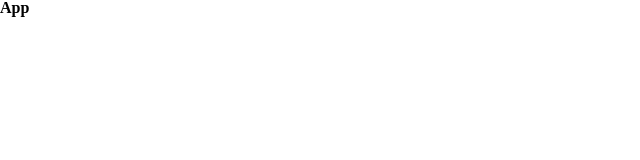
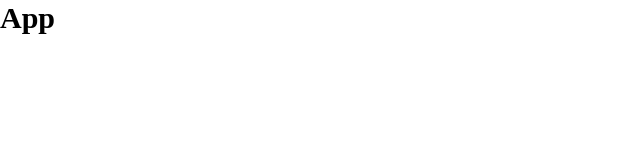
Before and after one commit to Everame/iteacloud, a React (Vite) app: page / in a window 1280 px wide. Shown: the top 160 px of the page, without its empty margins (0-640 px from the left). Built offline with nearby package versions, Linux system fonts and the light colour scheme.

Commit message:
Change radialbar of ui unit

```diff
--- a/src/shared/ui/radialChartMultipie/radialChartMultipie.tsx
+++ b/src/features/radialChartMultipie/radialChartMultipie.tsx
@@ -1,4 +1,5 @@
-import { Flex, Progress } from 'antd'
+import Flex from '@/shared/ui/Flex/Flex'
+import Progress from '@/shared/ui/Progress/Progress'
 
 interface IData {
     name: string
--- a/tailwind.config.js
+++ b/tailwind.config.js
@@ -1,31 +1,109 @@
 /** @type {import('tailwindcss').Config} */
+
 export default {
-    content: ['./index.html', './src/**/*.{js,ts,jsx,tsx}'],
+    content: [
+        './index.html',
+        './src/**/*.{js,ts,jsx,tsx}',
+        './.storybook/**/*.ts',
+    ],
+    future: {
+        hoverOnlyWhenSupported: true,
+    },
     theme: {
         extend: {
             colors: {
-                info: '#A0AEC0',
-                border: '#E2E8F0',
-                grey800: '#2D3748',
-                grey600: '#718096',
-                grey500: '#A0AEC0',
-                grey400: '#CBD5E0',
-                accent: '#0066FF',
-                secondary: '#DEEBFC',
-                halfaccent: '#3385FF',
-                success: '#66CB9F',
-                error: '#F16063',
-                warning: '#FFD363',
-                pressSecondary: '#76ACFB',
-            },
-            boxShadow: {
-                sm: '0px 3px 8px -1px rgba(50, 50, 71, 0.05),0px 0px 1px 0px rgba(12, 26, 75, 0.24)',
-            },
+                'color-info': '#A0AEC0',
+                'color-border': '#E2E8F0',
+                'color-grey800': '#2D3748',
+                'color-grey600': '#718096',
+                'color-grey500': '#A0AEC0',
+                'color-grey400': '#CBD5E0',
+                'color-grey200': '#EDF2F7',
+                'color-accent': '#0066FF',
+                'color-secondary': '#DEEBFC',
+                'color-halfaccent': '#3385FF',
+                'color-success': '#66CB9F',
+                'color-error': '#F16063',
+                'color-third': '#A8CBEE',
+                'color-warning': '#FFD363',
+                'color-press-secondary': '#76ACFB',
             },
             fontFamily: {
                 openSans: ['OpenSans'],
                 inter: ['Inter'],
                 raleway: ['Raleway'],
+            },
+            boxShadow: {
+                sm: '0px 3px 8px -1px rgba(50, 50, 71, 0.05),0px 0px 1px 0px rgba(12, 26, 75, 0.24)',
+            },
+            borderWidth: {
+                1: '1px',
+                2: '2px',
+                3: '3px',
+                4: '4px',
+            },
+            borderRadius: {
+                none: '0px',
+                sm: '2px',
+                DEFAULT: '4px',
+                md: '6px',
+                lg: '8px',
+                xl: '12px',
+                '2xl': '16px',
+                '3xl': '24px',
+                full: '50%',
+            },
+            spacing: {
+                px: '1px',
+                0: '0',
+                0.5: '2px',
+                1: '4px',
+                1.5: '6px',
+                2: '8px',
+                2.5: '10px',
+                3: '12px',
+                3.5: '14px',
+                4: '16px',
+                4.5: '18px',
+                5: '20px',
+                5.5: '22px',
+                6: '24px',
+                6.5: '26px',
+                7: '28px',
+                7.5: '30px',
+                8: '32px',
+                8.5: '34px',
+                9: '36px',
+                10: '40px',
+                11: '44px',
+                12: '48px',
+                12.5: '50px',
+                14: '56px',
+                15: '60px',
+                16: '64px',
+                17: '68px',
+                18: '72px',
+                20: '80px',
+                22.5: '90px',
+                24: '96px',
+            },
+            lineHeight: {
+                none: '1',
+                tight: '1.25',
+                snug: '1.375',
+                normal: '1.5',
+                relaxed: '1.625',
+                loose: '2',
+                3: '12px',
+                3.5: '14px',
+                4: '16px',
+                4.5: '18px',
+                5: '20px',
+                6: '24px',
+                7: '28px',
+                8: '32px',
+                9: '36px',
+                10: '40px',
             },
             fontSize: {
                 s1: '36px',
@@ -36,7 +114,21 @@ export default {
                 s6: '14px',
                 s7: '12px',
                 s8: '10px',
+                xxs: ['10px', { lineHeight: 'normal' }],
+                xs: ['12px', { lineHeight: '15px' }],
+                sm: ['14px', { lineHeight: '20px' }],
+                base: ['16px', { lineHeight: '18px' }],
+                lg: ['18px', { lineHeight: '28px' }],
+                xl: ['20px', { lineHeight: '28px' }],
+                '2xl': ['24px', { lineHeight: '32px' }],
+                '3xl': ['30px', { lineHeight: '36px' }],
+                '4xl': ['36px', { lineHeight: '36px' }],
+                '5xl': ['48px', { lineHeight: '1' }],
+                '6xl': ['60px', { lineHeight: '1' }],
+                '7xl': ['72px', { lineHeight: '1' }],
+                '8xl': ['96px', { lineHeight: '1' }],
+                '9xl': ['144px', { lineHeight: '1' }],
             },
         },
-    plugins: [],
+    },
 }
```
Also changed, not shown: 1 other file (tests, documents, lock files or other folders). Lines whose indentation alone changed are shown as unchanged.
